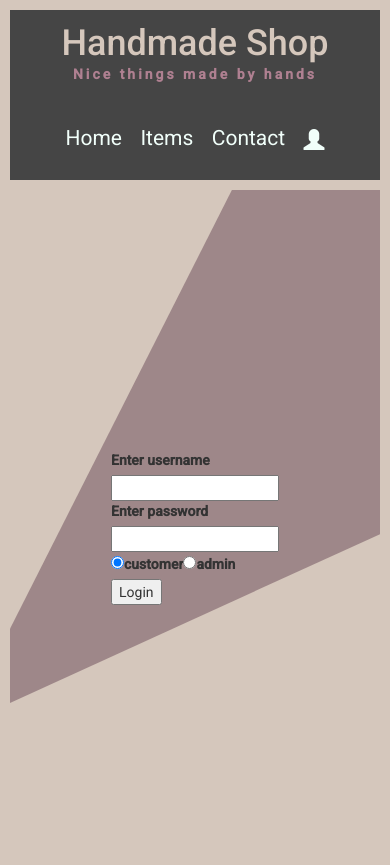
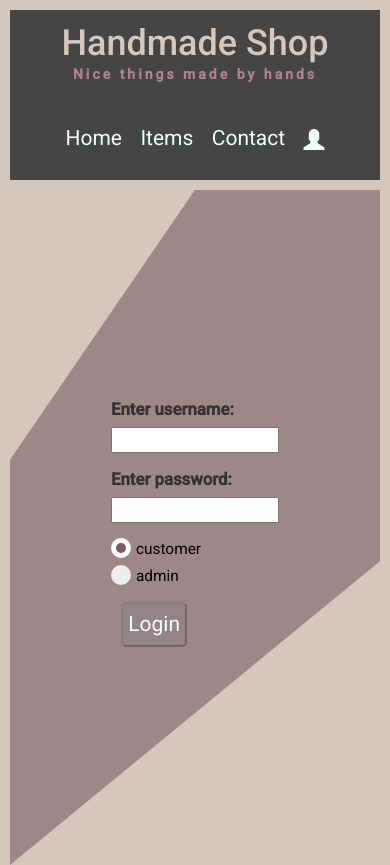
Before and after one commit to Ewa-Wa/handmade-shop, an Angular app: page /account in a window 390 px wide. Built offline with nearby package versions, Linux system fonts and the light colour scheme.

Commit message:
accessible, login validation output to user

```diff
--- a/angular.json
+++ b/angular.json
@@ -90,7 +90,7 @@
               "src/assets"
             ],
             "styles": [
-              "src/styles.css"
+              "src/styles.scss"
             ],
             "scripts": []
           }
--- a/src/app/app.component.scss
+++ b/src/app/app.component.scss
@@ -1,4 +1,5 @@
 .container{
+    width: auto;
     // border: solid red;
     margin: 10px;
     padding: 0;
--- a/src/app/auth/auth.component.html
+++ b/src/app/auth/auth.component.html
@@ -1,26 +1,29 @@
-<div class="f-container">
-    <!-- <div  *ngIf="!isLoggedIn && !isAdmin">
-        <a  (click)="onLogin('customer')">Login as Customer</a>
-        <a  (click)="onLogin('admin')">Login as Admin</a>
-    </div> -->
+<div class="container">
     <form *ngIf="!isLoggedIn && !isAdmin" [formGroup]="loginForm" (ngSubmit)="onLogin(loginForm)">
         <div formGroupName="userData" class="userData">
-            <label for="username">Enter username</label>
+            <label for="username">Enter username:</label>
+            <p *ngIf="!loginForm.get('userData.username').valid && loginForm.get('userData.username').touched">Please enter username</p>
             <input formControlName="username" id="username">
-            <label for="password">Enter password</label>
-            <input formControlName="password" id="password">
+            <label for="password">Enter password:</label>
+            <p *ngIf="!loginForm.get('userData.password').valid && loginForm.get('userData.password').touched">Please enter password</p>
+            <input formControlName="password" id="password" type="password">
         </div>
         <div class="role">
-            <input type="radio" id="customer" formControlName="role" value="customer">
-            <label for="customer">customer</label>
-            <input type="radio" id="admin" formControlName="role" value="admin">
-            <label for="admin">admin</label>
+
+            <label for="customer" class="radio-label">customer
+                <input type="radio" id="customer" formControlName="role" value="customer">
+                <span class="checkmark"></span>
+            </label>
+            <label for="admin" class="radio-label">admin
+                <input type="radio" id="admin" formControlName="role" value="admin">
+                <span class="checkmark"></span>
+            </label>
         </div>
-        <button type="submit">Login</button>
+        <button type="submit" [disabled]="isLoginBtnDisabled">Login</button>
     </form>
 
     <div *ngIf="isLoggedIn || isAdmin">
-        <a  (click)="onLogout()">Logout</a>
+        <button  (click)="onLogout()">Logout</button>
         <h3>Welcome {{username}} ;) </h3>
         <p>You are logged in as {{isLoggedIn? 'Customer': 'Admin'}}</p>
     </div>
--- a/src/app/auth/auth.component.scss
+++ b/src/app/auth/auth.component.scss
@@ -1,19 +1,100 @@
-.f-container {
+.container {
     // border: solid red;
     display: flex;
     justify-content: center;
     align-items: center;
     animation: blink 8s infinite;
     height: 80vh;
-    clip-path: polygon(100% 0, 100% 51%, 0 76%, 0 65%, 60% 0);
-    z-index: -1;
+    clip-path: polygon(100% 0, 100% 51%, 0 100%, 0 65%, 60% 0);
+    width: auto;
 }
 
 .userData input{
   display: block;
+  margin: 0px 0px 15px 0px;
 }
+
+.userData p{
+  color: rgb(139, 23, 23);
+}
+
 input.ng-invalid.ng-touched{
   border: 1px solid red;
+}
+
+input.ng-valid.ng-touched{
+  border: 1px solid #5c8f99;
+}
+
+.userData label{
+  font-size: 1.2em;
+
+}
+
+.radio-label {
+  display: block;
+  position: relative;
+  padding-left: 25px;
+  margin-bottom: 5px;
+  cursor: pointer;
+  font-size: 1.1em;
+  font-weight: 400;
+  color: black;
+  -webkit-user-select: none;
+  -moz-user-select: none;
+  -ms-user-select: none;
+  user-select: none;
+}
+
+/* Hide the browser's default radio button */
+.radio-label input {
+  position: absolute;
+  opacity: 0;
+  cursor: pointer;
+}
+
+/* Create a custom radio button */
+.checkmark{
+  position: absolute;
+  margin: 0;
+  left: 0;
+  height: 20px;
+  width: 20px;
+  background-color: #eee;
+  border-radius: 50%;
+
+}
+
+/* On mouse-over, add a grey background color */
+.radio-label:hover input ~ .checkmark {
+  background-color: #ccc;
+}
+
+/* When the radio button is checked, add a chosen background */
+.radio-label input:checked ~ .checkmark{
+  background-color: white;
+}
+
+/* Create the indicator (the dot/circle - hidden when not checked) */
+.checkmark:after {
+  content: "";
+  position: absolute;
+  display: none;
+}
+
+/* Show the indicator (dot/circle) when checked */
+.radio-label input:checked ~ .checkmark:after {
+  display: block;
+}
+
+/* Style the indicator (dot/circle) */
+.radio-label .checkmark:after {
+  top: 5px;
+  left: 5px;
+  width: 10px;
+  height: 10px;
+  border-radius: 50%;
+  background: #785964;
 }
 
 /* @keyframes    @-webkit-keyframes*/
@@ -32,23 +113,36 @@ input.ng-invalid.ng-touched{
     }
 }
 
-a {
-    background-color:#45454595;
+button {
+    background-color:#5c8f99;
     text-decoration: none;
     color: #f1fffa;
-    font-size: 2em;
-    font-weight: bold;
+    font-size: 1.5em;
+    font-weight: 400;
     padding: 0.25em 0.25em;
     border-radius: 5px;
     margin: 10px;
     cursor: pointer;
+
+    &:hover {
+      background-color: #93B7BE9f;
+      color: #454545;
+      box-shadow:0 0 10px 1px grey;
+    }
+
+    &:disabled {
+      background-color:rgba(128, 128, 128, 0.329);
+      text-decoration: none;
+      color: #f1fffa;
+      font-size: 1.5em;
+      font-weight: 400;
+      padding: 0.25em 0.25em;
+      border-radius: 5px;
+      margin: 10px;
+
+    }
 }
 
-a:hover {
-    background-color: #93B7BE9f;
-    color: #454545;
-    box-shadow:0 0 10px 1px grey;
-  }
 
 .color-palette{
   background-color: white;
@@ -84,22 +178,20 @@ a:hover {
 }
 
 @media (max-width: 900px){
-  a {
+  button {
       font-size: 1.5em;
-      font-weight: 400;
       border-radius: 5px;
       margin: 5px;
   }
 }
 
 @media (max-width: 600px){
-  .flex-container {
-      clip-path: polygon(30% 0, 100% 0, 100% 55%, 0 100%, 0 40%);
+  .container {
+      clip-path: polygon(50% 0, 100% 0, 100% 55%, 0 100%, 0 40%);
 
   }
-  a {
+  button {
       font-size: 1.2em;
-      font-weight: 400;
       border-radius: 5px;
       margin: 2px;
   }
--- a/src/app/auth/auth.component.ts
+++ b/src/app/auth/auth.component.ts
@@ -11,6 +11,7 @@ export class AuthComponent implements OnInit {
 
   loginForm: FormGroup;
   username: string;
+  isLoginBtnDisabled = true;
 
   constructor(private authService: AuthService) { }
 
@@ -23,6 +24,16 @@ export class AuthComponent implements OnInit {
       'role': new FormControl('customer')
     });
 
+    this.loginForm.statusChanges.subscribe(
+      (status) => {
+        console.log(status);
+        if(status === 'VALID'){
+          this.isLoginBtnDisabled = false;
+        } else {
+          this.isLoginBtnDisabled = true;
+        }
+      }
+    )
   }
 
   onLogin(form: FormGroup){
--- a/src/app/header/header.component.html
+++ b/src/app/header/header.component.html
@@ -11,7 +11,7 @@
                 <li *ngIf="!isAdmin"><a routerLink="#" routerLinkActive="router-link-active">Contact</a></li>
                 <li *ngIf="isAdmin"><a routerLink="/admin" routerLinkActive="router-link-active">Admin</a></li>
                 <li *ngIf="isLoggedIn"><a routerLink="/basket" routerLinkActive="router-link-active"[routerLinkActiveOptions]="{exact: true}" >Cart</a></li>
-                <li><a routerLink="/account" class="glyphicon glyphicon-user"></a></li>
+                <li><a routerLink="/account" class="glyphicon glyphicon-user" aria-label="your account"></a></li>
             </ul>
         </nav>
     </div>  <!-- / .container -->
--- a/src/app/home/home.component.html
+++ b/src/app/home/home.component.html
@@ -1,9 +1,12 @@
 <div class="flex-container pictures">
-    <img src="https://encrypted-tbn0.gstatic.com/images?q=tbn:ANd9GcRChWqg6bexA4PgZXPJSn4fUALoShJg5Z47Ag&usqp=CAU">
+    <img src="https://encrypted-tbn0.gstatic.com/images?q=tbn:ANd9GcRChWqg6bexA4PgZXPJSn4fUALoShJg5Z47Ag&usqp=CAU"
+    alt="Image of a scarf">
 
-    <img src="https://encrypted-tbn0.gstatic.com/images?q=tbn:ANd9GcSPgSNNC7eSs9VUf1CeBPr_6AXhZpNgKsYIUg&usqp=CAU">
+    <img src="https://encrypted-tbn0.gstatic.com/images?q=tbn:ANd9GcSPgSNNC7eSs9VUf1CeBPr_6AXhZpNgKsYIUg&usqp=CAU"
+    alt="Image of a napkin">
 
-    <img src="https://encrypted-tbn0.gstatic.com/images?q=tbn:ANd9GcT20XdqknAPr2j0LUAf-obl5Ho04_YQCEnIZg&usqp=CAU">
+    <img src="https://encrypted-tbn0.gstatic.com/images?q=tbn:ANd9GcT20XdqknAPr2j0LUAf-obl5Ho04_YQCEnIZg&usqp=CAU"
+    alt="Image of a belt">
 </div>
 
 <h1>Welcome in Handmade Shop</h1>
```
Also changed, not shown: 1 other file (tests, documents, lock files or other folders).
